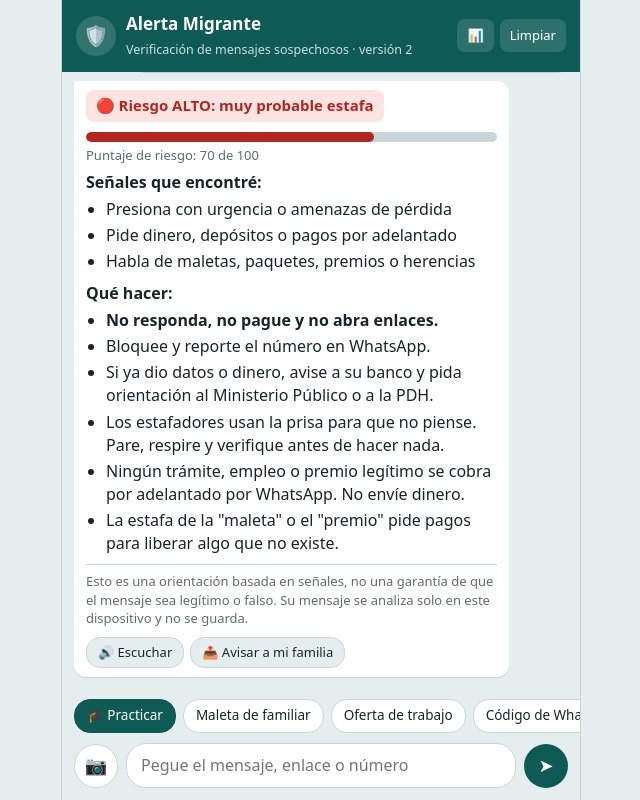
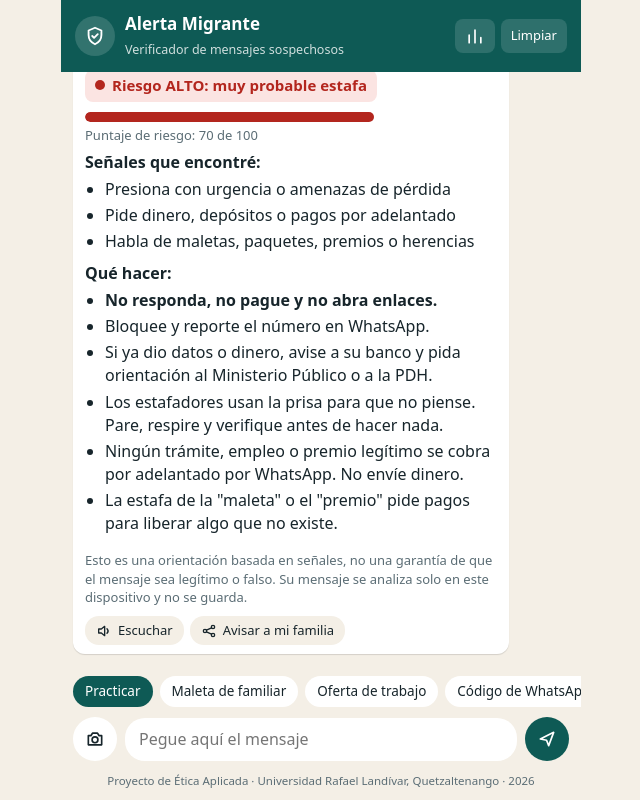
Before and after one commit to Matiasmily/Proyecto_Alerta_Migrante_EA, a website: page prototipo/index.html in a window 1280 px wide. Both pictures are taken after a click on the button "Maleta de familiar". Shown: the whole page, without its empty margins (319-959 px from the left). Drawn offline with Linux system fonts and the light colour scheme.

Commit message:
Quitar emojis, agregar iconos y pagina de inicio

```diff
--- a/prototipo/index.html
+++ b/prototipo/index.html
@@ -5,7 +5,7 @@
 <meta name="viewport" content="width=device-width, initial-scale=1, viewport-fit=cover">
 <title>Alerta Migrante – Prototipo v2</title>
 <style>
-:root{--bg:#e6edef;--bar:#0e5a55;--bar-t:#fff;--me:#d3efc6;--bot:#fff;--tx:#17252b;--mu:#5b6d75;--line:#c9d5d9;--hi:#b3261e;--me2:#b26a00;--lo:#1b7a3d;--hib:#fbe4e2;--meb:#fff0d6;--lob:#dff3e5;
+:root{--bg:#f4efe6;--bar:#0e5a55;--bar-t:#fff;--me:#d9ebe6;--bot:#fff;--tx:#17252b;--mu:#5b6d75;--hi:#b3261e;--me2:#b26a00;--lo:#1b7a3d;--hib:#fbe4e2;--meb:#fff0d6;--lob:#dff3e5;
 box-sizing:border-box;padding-top:env(safe-area-inset-top,0px);padding-bottom:env(safe-area-inset-bottom,0px)}
 @media (prefers-color-scheme:dark){:root:not([data-theme="light"]){--bg:#0d1418;--bar:#0b3f3b;--me:#14493f;--bot:#1c2a31;--tx:#e8eef0;--mu:#93a6ae;--line:#2a3b43;--hi:#ff8a80;--me2:#ffc46b;--lo:#7fd99a;--hib:#3a1f1e;--meb:#3a2d12;--lob:#173324}}
 :root[data-theme="dark"]{--bg:#0d1418;--bar:#0b3f3b;--me:#14493f;--bot:#1c2a31;--tx:#e8eef0;--mu:#93a6ae;--line:#2a3b43;--hi:#ff8a80;--me2:#ffc46b;--lo:#7fd99a;--hib:#3a1f1e;--meb:#3a2d12;--lob:#173324}
@@ -55,26 +55,33 @@ textarea{flex:1;resize:none;border:1px solid var(--line);border-radius:20px;padd
 .st{border-radius:12px;padding:10px 12px;background:var(--bg)}.st b{display:block;font-size:26px}.st span{font-size:13px;color:var(--mu)}
 .card button{border:0;border-radius:10px;padding:9px 14px;font:inherit;cursor:pointer;background:var(--bar);color:#fff}
 .card .sec{background:var(--bg);color:var(--tx);margin-right:6px}
+.ic{width:20px;height:20px;display:block;fill:none;stroke:currentColor;stroke-width:2;stroke-linecap:round;stroke-linejoin:round}
+.av .ic{width:22px;height:22px}
+.rb,header button{display:inline-grid;place-items:center}
+.dot{display:inline-block;width:10px;height:10px;border-radius:50%;background:currentColor;margin-right:7px;vertical-align:1px}
+.acts button{display:inline-flex;align-items:center;gap:6px}.acts .ic{width:16px;height:16px}
+.foot{text-align:center;font-size:11.5px;color:var(--mu);padding:0 12px 10px}
 button:focus-visible,textarea:focus-visible{outline:3px solid #2b8cff;outline-offset:2px}
 </style>
 </head>
 <body>
 <div class="app">
 <header>
-<div class="av" aria-hidden="true">🛡️</div>
-<div><h1>Alerta Migrante</h1><small>Verificación de mensajes sospechosos · versión 2</small></div>
-<div class="hb"><button id="stats" type="button" aria-label="Ver consultas">📊</button><button id="clear" type="button">Limpiar</button></div>
+<div class="av" aria-hidden="true"><svg class="ic" viewBox="0 0 24 24" aria-hidden="true"><path d="M12 3l7 3v5c0 5-3.5 8.5-7 10-3.5-1.5-7-5-7-10V6z"/><path d="M9 12l2 2 4-4"/></svg></div>
+<div><h1>Alerta Migrante</h1><small>Verificador de mensajes sospechosos</small></div>
+<div class="hb"><button id="stats" type="button" aria-label="Ver consultas"><svg class="ic" viewBox="0 0 24 24" aria-hidden="true"><path d="M5 20V11M12 20V5M19 20v-6"/></svg></button><button id="clear" type="button">Limpiar</button></div>
 </header>
 <div id="chat" aria-live="polite"></div>
 <div id="chips"></div>
 <form id="f">
-<button id="cam" class="rb" type="button" aria-label="Enviar captura de pantalla">📷</button>
+<button id="cam" class="rb" type="button" aria-label="Enviar captura de pantalla"><svg class="ic" viewBox="0 0 24 24" aria-hidden="true"><path d="M4 8h3l2-3h6l2 3h3v11H4z"/><circle cx="12" cy="13" r="3.5"/></svg></button>
 <input id="file" type="file" accept="image/*" hidden>
-<textarea id="t" rows="1" placeholder="Pegue el mensaje, enlace o número" aria-label="Mensaje a verificar"></textarea>
-<button id="send" class="rb" type="submit" aria-label="Enviar">➤</button>
+<textarea id="t" rows="1" placeholder="Pegue aquí el mensaje" aria-label="Mensaje a verificar"></textarea>
+<button id="send" class="rb" type="submit" aria-label="Enviar"><svg class="ic" viewBox="0 0 24 24" aria-hidden="true"><path d="M4 12l16-8-6 16-2.5-6.5z"/></svg></button>
 </form>
+<div class="foot">Proyecto de Ética Aplicada · Universidad Rafael Landívar, Quetzaltenango · 2026</div>
 <div id="panel" role="dialog" aria-modal="true" aria-labelledby="pt"><div class="card">
-<h2 id="pt">📊 Consultas en este dispositivo</h2>
+<h2 id="pt">Consultas en este dispositivo</h2>
 <div style="font-size:13.5px;color:var(--mu)">Solo se cuentan los resultados. Nunca se guarda el contenido de los mensajes.</div>
 <div class="stats" id="sbox"></div>
 <button class="sec" id="reset" type="button">Reiniciar</button><button id="close" type="button">Cerrar</button>
@@ -155,16 +162,16 @@ function saveStats(){try{localStorage.setItem('am_stats',JSON.stringify(mem));}c
 function count(k){mem[k]++;saveStats();}
 
 /* ---------- 6. Respuesta del bot ---------- */
-const LBL={alto:'🔴 Riesgo ALTO: muy probable estafa',medio:'🟠 Riesgo MEDIO: tenga cuidado',bajo:'🟢 Riesgo BAJO: no vi señales claras'};
+const LBL={alto:'Riesgo ALTO: muy probable estafa',medio:'Riesgo MEDIO: tenga cuidado',bajo:'Riesgo BAJO: no vi señales claras'};
 const COL={alto:'var(--hi)',medio:'var(--me2)',bajo:'var(--lo)'};
 function botReply(text,ocrText){
  const a=analyze(text);count('total');count(a.lvl);
  const d=document.createElement('div');d.className='b bot';
  let h='';
- if(ocrText!=null)h+='<div class="sub">📷 Texto que leí en la captura:</div><div class="ocr">'+esc(ocrText)+'</div>';
- h+='<span class="badge '+a.lvl+'">'+LBL[a.lvl]+'</span><div class="meter"><i style="width:'+Math.max(4,a.score)+'%;background:'+COL[a.lvl]+'"></i></div><div class="pts">Puntaje de riesgo: '+a.score+' de 100</div>';
+ if(ocrText!=null)h+='<div class="sub">Texto que leí en la captura:</div><div class="ocr">'+esc(ocrText)+'</div>';
+ h+='<span class="badge '+a.lvl+'"><span class="dot"></span>'+LBL[a.lvl]+'</span><div class="meter"><i style="width:'+Math.max(4,a.score)+'%;background:'+COL[a.lvl]+'"></i></div><div class="pts">Puntaje de riesgo: '+a.score+' de 100</div>';
  if(a.sig.length)h+='<div class="sub">Señales que encontré:</div><ul>'+a.sig.map(x=>'<li>'+esc(x)+'</li>').join('')+'</ul>';
- if(a.phones.length)h+='<div class="sub">📞 Números que revisé:</div><ul>'+a.phones.map(p=>'<li>'+esc(p.raw)+' → '+esc(p.pais)+'</li>').join('')+'</ul>';
+ if(a.phones.length)h+='<div class="sub">Números que revisé:</div><ul>'+a.phones.map(p=>'<li>'+esc(p.raw)+' → '+esc(p.pais)+'</li>').join('')+'</ul>';
  h+='<div class="sub">Qué hacer:</div><ul>';
  if(a.lvl==='alto')h+='<li><b>No responda, no pague y no abra enlaces.</b></li><li>Bloquee y reporte el número en WhatsApp.</li><li>Si ya dio datos o dinero, avise a su banco y pida orientación al Ministerio Público o a la PDH.</li>';
  else if(a.lvl==='medio')h+='<li>No haga ningún pago ni comparta datos todavía.</li><li>Confirme por otro medio (llame usted mismo al número oficial o al familiar).</li>';
@@ -174,12 +181,12 @@ function botReply(text,ocrText){
  h+='</ul>';
  if(a.urls.length&&a.lvl==='bajo')h+='<p>Ojo: un enlace sin señales raras <b>no significa que sea seguro</b>. Si no lo esperaba, no lo abra.</p>';
  h+='<div class="note">Esto es una orientación basada en señales, no una garantía de que el mensaje sea legítimo o falso. Su mensaje se analiza solo en este dispositivo y no se guarda.</div>';
- h+='<div class="acts"><button type="button" data-a="voz">🔊 Escuchar</button>'+(a.lvl!=='bajo'?'<button type="button" data-a="avisar">📤 Avisar a mi familia</button>':'')+'</div>';
+ h+='<div class="acts"><button type="button" data-a="voz"><svg class="ic" viewBox="0 0 24 24" aria-hidden="true"><path d="M4 9h4l5-4v14l-5-4H4z"/><path d="M16.5 8.5a5 5 0 010 7"/></svg>Escuchar</button>'+(a.lvl!=='bajo'?'<button type="button" data-a="avisar"><svg class="ic" viewBox="0 0 24 24" aria-hidden="true"><circle cx="6" cy="12" r="2.5"/><circle cx="18" cy="6" r="2.5"/><circle cx="18" cy="18" r="2.5"/><path d="M8.2 10.8l7.6-3.6M8.2 13.2l7.6 3.6"/></svg>Avisar a mi familia</button>':'')+'</div>';
  d.innerHTML=h;
  d.querySelector('[data-a="voz"]').onclick=()=>speak(d);
  const av=d.querySelector('[data-a="avisar"]');
  if(av)av.onclick=()=>{
-  const msg='⚠️ Alerta Migrante: me llegó un mensaje que parece estafa (riesgo '+a.lvl.toUpperCase()+').\nSeñales: '+a.sig.slice(0,3).join('; ')+'.\nSi te llega algo parecido: no pagues, no compartas códigos ni datos, y llámame antes de hacer algo.';
+  const msg='ALERTA MIGRANTE: me llegó un mensaje que parece estafa (riesgo '+a.lvl.toUpperCase()+').\nSeñales: '+a.sig.slice(0,3).join('; ')+'.\nSi te llega algo parecido: no pagues, no compartas códigos ni datos, y llámame antes de hacer algo.';
   window.open('https://wa.me/?text='+encodeURIComponent(msg),'_blank','noopener');
  };
  return d;
@@ -190,7 +197,7 @@ function speak(el){
  if(!('speechSynthesis' in window)){alert('Este navegador no puede leer en voz alta.');return;}
  speechSynthesis.cancel();
  const c=el.cloneNode(true);c.querySelectorAll('.acts,.note,.meter,.ocr').forEach(x=>x.remove());
- const u=new SpeechSynthesisUtterance(c.innerText.replace(/[🔴🟠🟢📷📞💡🎓✅❌🏁]/gu,''));u.lang='es-MX';u.rate=.95;
+ const u=new SpeechSynthesisUtterance(c.innerText);u.lang='es-MX';u.rate=.95;
  const v=speechSynthesis.getVoices().find(v=>v.lang&&v.lang.startsWith('es'));if(v)u.voice=v;
  speechSynthesis.speak(u);
 }
@@ -202,7 +209,7 @@ function say(t,cls){const d=document.createElement('div');d.className='b '+cls;d
 function typing(t){const d=document.createElement('div');d.className='b bot typing';d.textContent=t||'Revisando…';add(d);return d;}
 function welcome(){
  const d=document.createElement('div');d.className='b bot';
- d.innerHTML='<p>¡Hola! Soy <b>Alerta Migrante</b>. Le ayudo a revisar si un mensaje, enlace o número es sospechoso antes de que haga algo.</p><p>Puede:</p><ul><li>✍️ <b>Pegar</b> el mensaje o el número que le llegó.</li><li>📷 <b>Mandar una captura</b> de pantalla del mensaje.</li><li>🎓 <b>Practicar</b> para aprender a reconocer estafas.</li></ul><p>💡 <b>Recuerde:</b> ningún trámite, empleo o premio real le pide pagar por adelantado ni el código de su WhatsApp.</p>';
+ d.innerHTML='<p>¡Hola! Soy <b>Alerta Migrante</b>. Le ayudo a revisar si un mensaje, enlace o número es sospechoso antes de que haga algo.</p><p>Puede:</p><ul><li><b>Pegar</b> el mensaje o el número que le llegó.</li><li><b>Mandar una captura</b> de pantalla del mensaje.</li><li><b>Practicar</b> para aprender a reconocer estafas.</li></ul><p><b>Recuerde:</b> ningún trámite, empleo o premio real le pide pagar por adelantado ni el código de su WhatsApp.</p>';
  add(d);
 }
 function send(text){
@@ -215,14 +222,14 @@ function send(text){
 let tessP=null;
 function loadTess(){
  if(window.Tesseract)return Promise.resolve();
- if(!tessP)tessP=new Promise((ok,no)=>{const s=document.createElement('script');s.src='https://cdn.jsdelivr.net/npm/tesseract.js@5/dist/tesseract.min.js';s.onload=ok;s.onerror=()=>{tessP=null;no(new Error('sin conexión'));};document.head.appendChild(s);});
+ if(!tessP)tessP=new Promise((ok,no)=>{const s=document.createElement('script');s.src='https://cdn.jsdelivr.net/npm/tesseract.js@5.1.1/dist/tesseract.min.js';s.onload=ok;s.onerror=()=>{tessP=null;no(new Error('sin conexión'));};document.head.appendChild(s);});
  return tessP;
 }
 async function handleImage(file){
  if(!file)return;
  const url=URL.createObjectURL(file);
  const me=document.createElement('div');me.className='b me';const im=document.createElement('img');im.src=url;im.alt='Captura enviada';me.appendChild(im);add(me);
- const ty=typing('📷 Leyendo la captura… (puede tardar unos segundos)');
+ const ty=typing('Leyendo la captura… (puede tardar unos segundos)');
  try{
   await loadTess();
   const r=await Tesseract.recognize(file,'spa');
@@ -251,12 +258,12 @@ let qi=-1,qok=0;
 function startQuiz(){
  qi=0;qok=0;
  const d=document.createElement('div');d.className='b bot';
- d.innerHTML='<p>🎓 <b>¡Vamos a practicar!</b> Le mostraré '+QUIZ.length+' mensajes. Dígame si cree que es estafa o no.</p>';add(d);
+ d.innerHTML='<p><b>¡Vamos a practicar!</b> Le mostraré '+QUIZ.length+' mensajes. Dígame si cree que es estafa o no.</p>';add(d);
  setTimeout(askQ,500);
 }
 function askQ(){
  const q=QUIZ[qi],d=document.createElement('div');d.className='b bot';
- d.innerHTML='<div class="sub">Mensaje '+(qi+1)+' de '+QUIZ.length+':</div><div class="quote">'+esc(q.m)+'</div><div class="qz"><button type="button" data-v="1">🚫 Es estafa</button><button type="button" data-v="0">✅ No es estafa</button></div>';
+ d.innerHTML='<div class="sub">Mensaje '+(qi+1)+' de '+QUIZ.length+':</div><div class="quote">'+esc(q.m)+'</div><div class="qz"><button type="button" data-v="1">Es estafa</button><button type="button" data-v="0">No es estafa</button></div>';
  d.querySelectorAll('.qz button').forEach(b=>b.onclick=()=>{d.querySelectorAll('.qz button').forEach(x=>x.disabled=true);answer(b.dataset.v==='1',b.textContent);});
  add(d);
 }
@@ -264,7 +271,7 @@ function answer(v,label){
  const q=QUIZ[qi],ok=v===q.e;if(ok)qok++;count('preguntas');if(ok)count('aciertos');
  say(label,'me');
  const a=analyze(q.m),d=document.createElement('div');d.className='b bot';
- let h='<p><b>'+(ok?'✅ ¡Correcto!':'❌ No exactamente.')+'</b> '+(q.e?'Este mensaje <b>sí es estafa</b>.':'Este mensaje <b>no tiene señales de estafa</b>.')+'</p>';
+ let h='<p><b>'+(ok?'¡Correcto!':'No exactamente.')+'</b> '+(q.e?'Este mensaje <b>sí es estafa</b>.':'Este mensaje <b>no tiene señales de estafa</b>.')+'</p>';
  if(q.e&&a.sig.length)h+='<div class="sub">Las señales eran:</div><ul>'+a.sig.map(x=>'<li>'+esc(x)+'</li>').join('')+'</ul>';
  if(!q.e)h+='<p>No pide dinero, códigos ni datos, y no le apura. Aun así, si algo no le cuadra, confirme por otro medio.</p>';
  d.innerHTML=h;
@@ -274,7 +281,7 @@ function answer(v,label){
   setTimeout(()=>{
    const f=document.createElement('div');f.className='b bot';
    const msg=qok===QUIZ.length?'¡Excelente! Reconoce muy bien las estafas.':qok>=4?'¡Muy bien! Ya reconoce la mayoría de señales.':'Siga practicando: fíjese en la urgencia, los cobros y los códigos.';
-   f.innerHTML='<p>🏁 <b>Resultado: '+qok+' de '+QUIZ.length+' correctas.</b></p><p>'+msg+'</p><div class="acts"><button type="button">🔁 Practicar otra vez</button></div>';
+   f.innerHTML='<p><b>Resultado: '+qok+' de '+QUIZ.length+' correctas.</b></p><p>'+msg+'</p><div class="acts"><button type="button">Practicar otra vez</button></div>';
    f.querySelector('button').onclick=startQuiz;add(f);qi=-1;
   },700);
  },400);
@@ -290,7 +297,7 @@ const EX=[
 ['Número desconocido','+92 301 555 7788'],
 ['Mensaje normal','Hola tía, ya llegué bien al trabajo. Más tarde te llamo para saber cómo está todo por allá.']
 ];
-const pb=document.createElement('button');pb.type='button';pb.className='main';pb.textContent='🎓 Practicar';pb.onclick=startQuiz;$('chips').appendChild(pb);
+const pb=document.createElement('button');pb.type='button';pb.className='main';pb.textContent='Practicar';pb.onclick=startQuiz;$('chips').appendChild(pb);
 EX.forEach(([l,m])=>{const b=document.createElement('button');b.type='button';b.textContent=l;b.onclick=()=>send(m);$('chips').appendChild(b);});
 
 /* ---------- 12. Panel de consultas ---------- */
```
